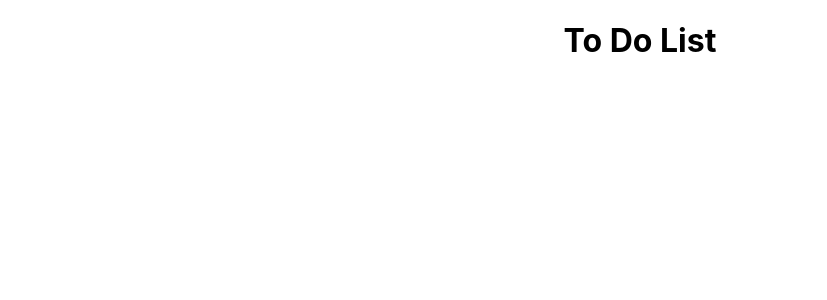
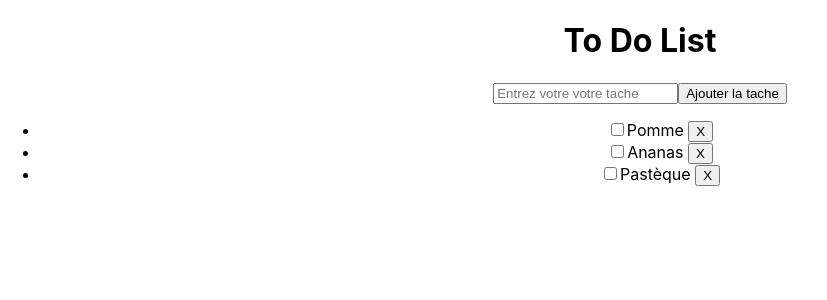
Before and after one commit to maxilaf/todolist-react, a React (Create React App) app: page / in a window 1280 px wide. Shown: the top 300 px of the page, without its empty margins (0-827 px from the left). Built offline with nearby package versions, Linux system fonts and the light colour scheme.

Commit message:
avancement de la ToDoList

```diff
--- a/src/App.js
+++ b/src/App.js
@@ -1,9 +1,52 @@
-import './App.css';
+import { useRef, useState } from "react";
+import "./App.css";
 
 function App() {
+  // state (état, données)
+  const [taches, setTaches] = useState([{ id: 1, nom: "Pomme" },
+    { id: 2, nom: "Ananas" },
+    { id: 3, nom: "Pastèque" },]);
+
+  const inputRef = useRef();
+
+  // comportements
+  const addTaches = (event) => {
+    event.preventDefault();
+    const tachesLenght = taches.length + 1;
+    const newTaches = { id: tachesLenght, nom: inputRef.current.value };
+    setTaches([...taches, newTaches]);
+    console.log(taches);
+  };
+
+  const deleteLi = (id) => {
+    const copyTaches = [...taches];
+    copyTaches.splice(id - 1, 1);
+    setTaches(copyTaches);
+  };
+
+  // Affichage
+
   return (
     <div className="App">
       <h1>To Do List</h1>
+      <form action="submit" onSubmit={addTaches}>
+        <input
+          ref={inputRef}
+          type="text"
+          placeholder="Entrez votre votre tache"
+        />
+        <button>Ajouter la tache</button>
+      </form>
+      <ul>
+        {taches.map((tache) => {
+          return (
+            <li key={tache.id}>
+              <input type="checkbox" />
+              {tache.nom} <button onClick={() => deleteLi(tache.id)}>X</button>
+            </li>
+          );
+        })}
+      </ul>
     </div>
   );
 }
```
